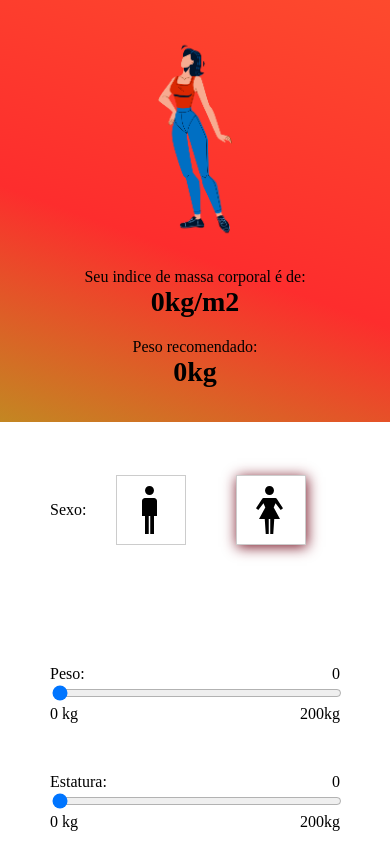
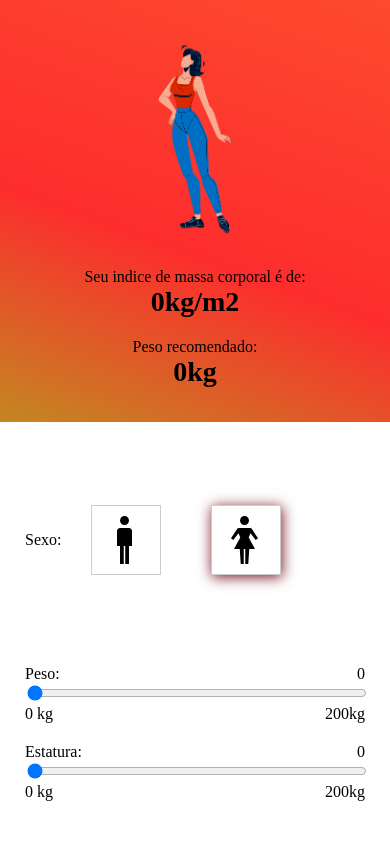
Before and after one commit to mateusmenesesDev/IMC, a React (Create React App) app: page / in a window 390 px wide. Built offline with nearby package versions, Linux system fonts and the light colour scheme; the HTML template or start-up script is replaced by a standard one.

Commit message:
Melhorando responsividade

```diff
--- a/src/App.module.css
+++ b/src/App.module.css
@@ -3,8 +3,6 @@
     justify-content: center;
     height: 100vh;
     align-items: center;
-    background-color: #CCC;
-
 }
 
 * {
--- a/src/components/Calculator/Calculator.module.css
+++ b/src/components/Calculator/Calculator.module.css
@@ -2,12 +2,12 @@
 .calculator {
     background-color: #FFF;
     height: 100%;
-    padding: 0 50px;
     flex: 1;
     display: flex;
     flex-direction: column;
     text-align: center;
     justify-content: center;
+    padding: 0 35px;
 }
 
 .calculator .gender {
@@ -47,5 +47,9 @@
     .calculator{
         height: 50vh;
         width: 100vw;
+        padding: 0 25px;
+    }
+    .calculator .input-title--details {
+        margin-top: 20px;
     }
 }
```
